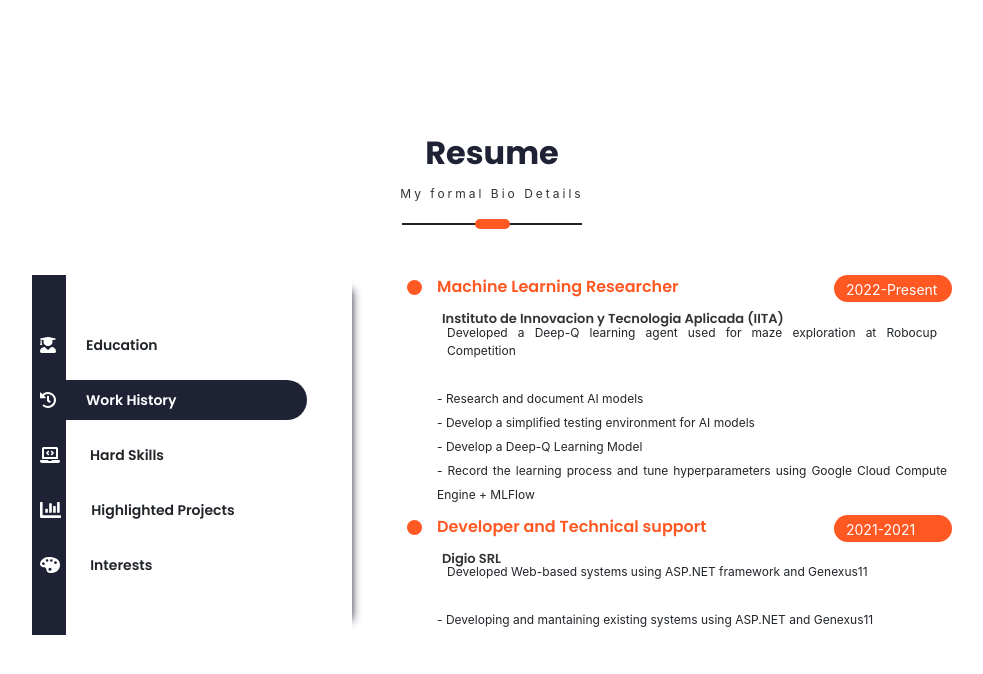
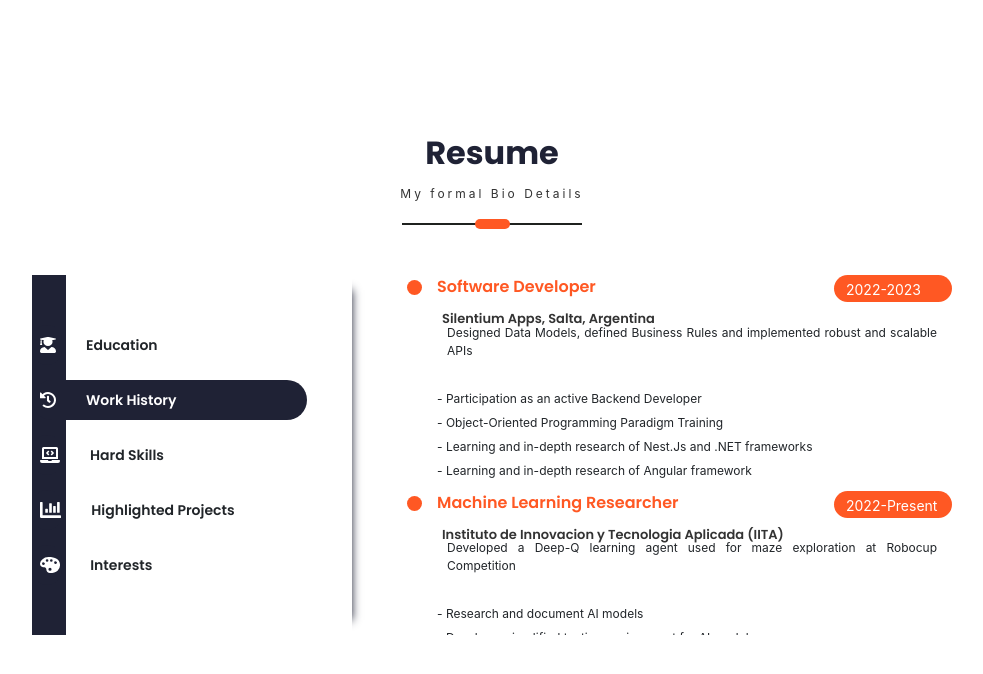
Before and after one commit to AlejoTorres2001/React-SSR-Personal-Portfolio, a Next.js app: page / in a window 1280 px wide. Both pictures are taken after a click on the element "Work History". Shown: the part 1568-2242 px from the top of the page, without its empty margins (148-1131 px from the left). Built offline with nearby package versions, Linux system fonts and the light colour scheme.

Commit message:
add latest job

```diff
--- a/components/ResumeComponents/Work.tsx
+++ b/components/ResumeComponents/Work.tsx
@@ -8,6 +8,52 @@ const Work: React.FunctionComponent<object> = () => {
   return (
     <div className="resume-details-carousal">
       <div className="experience-container">
+        <div className="resume-heading">
+          <div className="resume-main-heading">
+            <div className="heading-bullet"></div>
+            <span>
+              {language.name === 'en'
+                ? 'Software Developer'
+                : 'Desarrollador de Software'}
+            </span>
+            <div className="heading-date">2022-2023</div>
+          </div>
+          <div className="resume-sub-heading">
+            <span>
+              <a className="link" href="https://silentiumapps.com/es/">
+                Silentium Apps, Salta, Argentina{' '}
+              </a>
+            </span>
+          </div>
+          <div className="resume-heading-description">
+            <span>
+              {language.name === 'en'
+                ? 'Designed Data Models, defined Business Rules and implemented robust and scalable APIs'
+                : 'Diseño de Modelos de Datos, definicion de reglas de negocio e implementacion de APIs robustas y escalables'}
+            </span>
+          </div>
+        </div>
+        <div className="experience-description">
+          <span className="resume-description-text">
+            -{' '}
+            {language.name === 'en'
+              ? 'Participation as an active Backend Developer'
+              : 'Participar como miembro activo del área de Backend'}{' '}
+            <br />-{' '}
+            {language.name === 'en'
+              ? 'Object-Oriented Programming Paradigm Training'
+              : 'Entrenamiento en el Paradigma Orientado a Objetos'}{' '}
+            <br />-{' '}
+            {language.name === 'en'
+              ? 'Learning and in-depth research of Nest.Js and .NET frameworks'
+              : 'Investigar y aprender sobre desarrollo Backend en Nest.js y .NET'}
+            <br />-{' '}
+            {language.name === 'en'
+              ? 'Learning and in-depth research of Angular framework'
+              : 'Investigar y aprender sobre desarrollo Frontend en Angular'}
+            <br />
+          </span>
+        </div>
         <div className="resume-heading">
           <div className="resume-main-heading">
             <div className="heading-bullet"></div>
@@ -181,7 +227,7 @@ const Work: React.FunctionComponent<object> = () => {
             {language.name === 'en'
               ? 'research and elaboration of "Protection, Security, and Privacy of data in the Metaverses" paper for the '
               : ' Presentación del trabajo de investigación "Protección, Seguridad y Privacidad de los datos en los Metaversos" en el '}
-               <strong>
+            <strong>
               {language.name === 'en'
                 ? 'XII CIDDI 2022 and III JEI 2022'
                 : 'XII CIDDI 2022 y III JEI 2022'}
```
